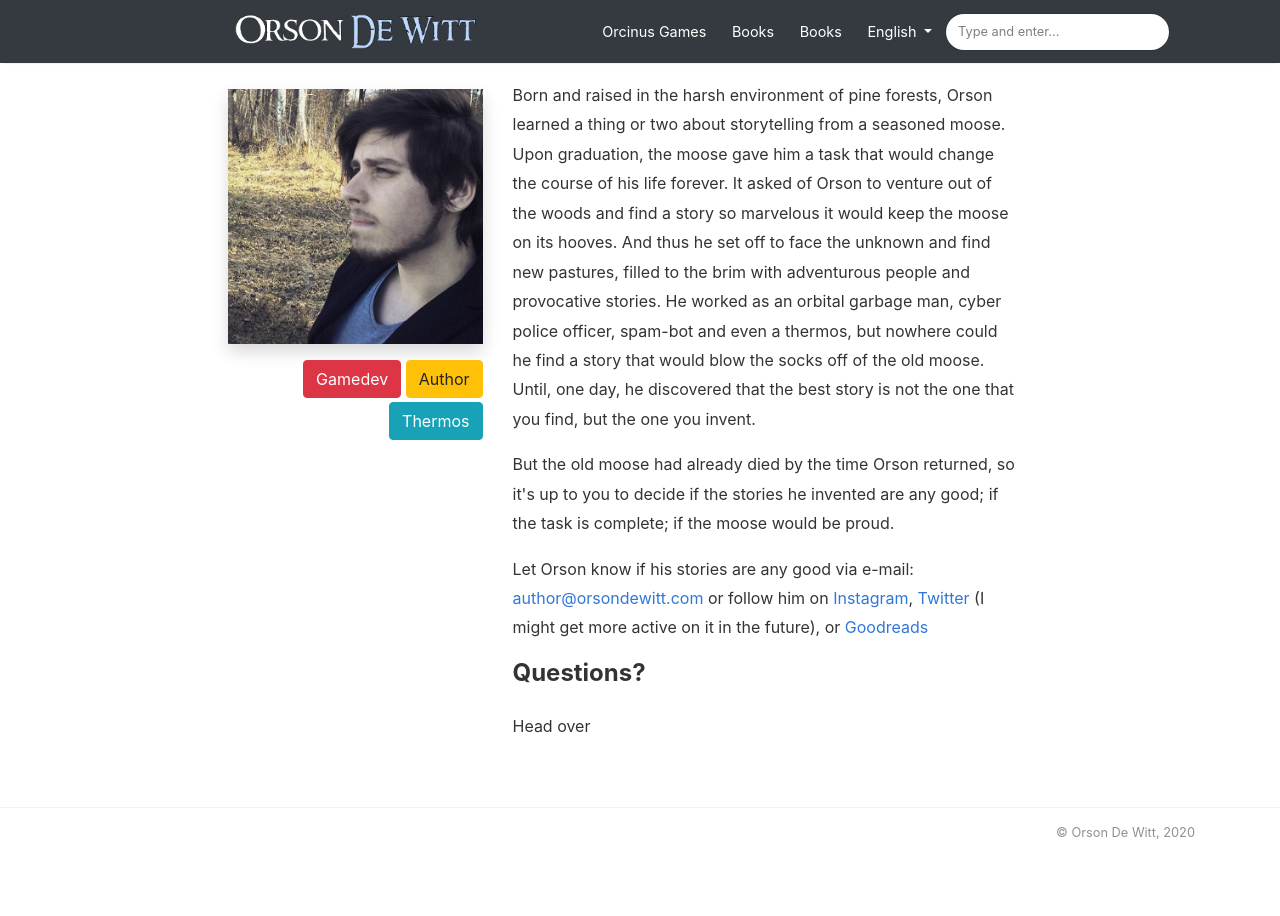
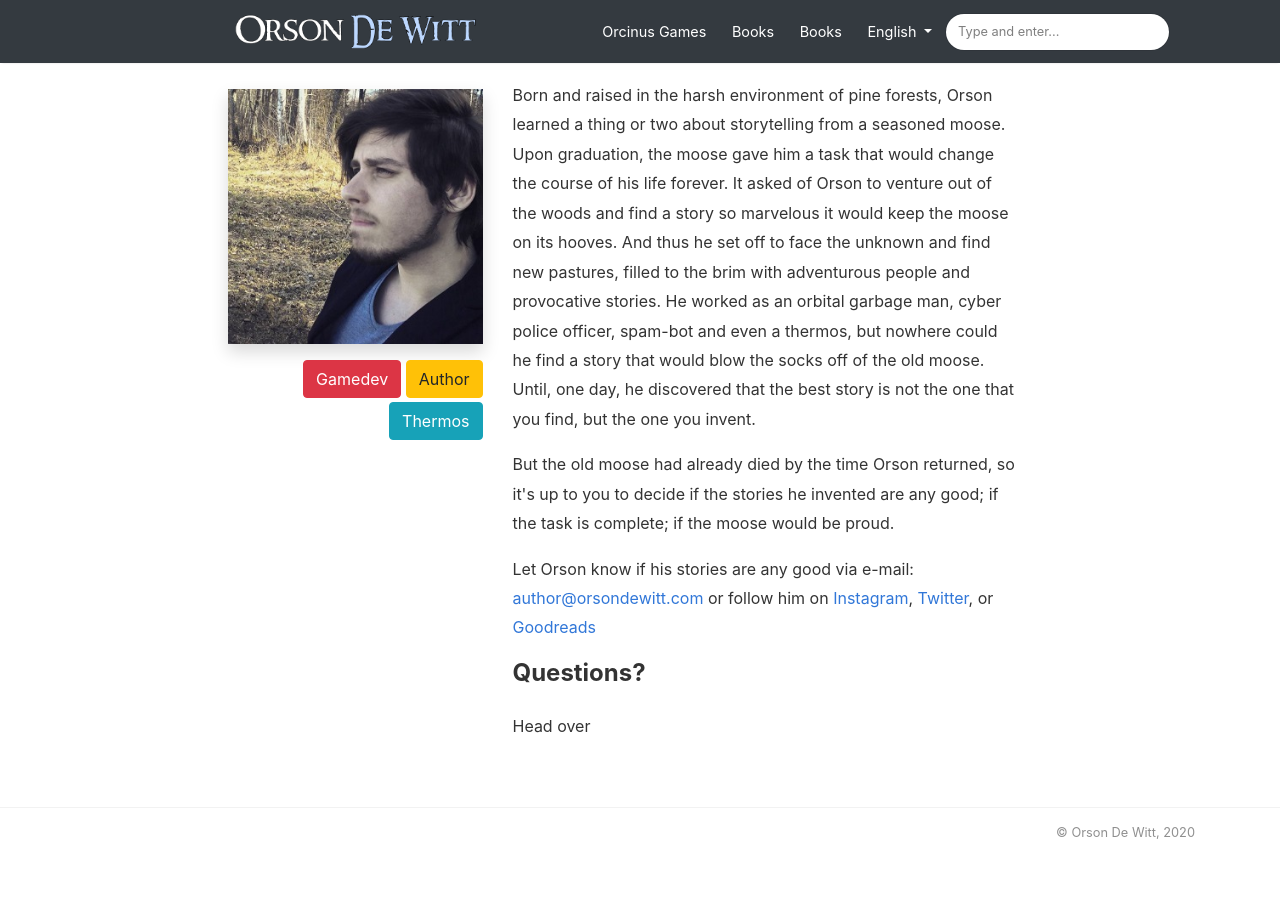
Before and after one commit to OrsonDWitt/OrsonDWitt.github.io, a Jekyll site: the page built from _pages/about.md, in a window 1280 px wide. Built offline with Jekyll 4.4.1, drawn with Linux system fonts in a browser that asks for light colours; nearby versions of some CDN libraries.

Commit message:
Update about.md

```diff
--- a/_pages/about.md
+++ b/_pages/about.md
@@ -19,7 +19,7 @@ But the old moose had already died by the time Orson returned, so it's up to you
 Let Orson know if his stories are any good via e-mail: <a href="mailto:author@orsondewitt.com">author@orsondewitt.com</a> or follow him on
 
 <a href="http://instagram.com/OrsonDeWitt" target="_blank" alt="Instagram" title="Follow on Instagram">Instagram</a>,
-<a href="http://twitter.com/intent/follow?source=followbutton&variant=1.0&screen_name=OrsonDeWitt" target="_blank" alt="Twitter" title="Follow on Twitter">Twitter</a> (I might get more active on it in the future), or
+<a href="http://twitter.com/intent/follow?source=followbutton&variant=1.0&screen_name=OrsonDeWitt" target="_blank" alt="Twitter" title="Follow on Twitter">Twitter</a>, or
 <a href="https://www.goodreads.com/OrsonDeWitt" target="_blank" alt="Goodreads" title="Follow on Goodreads">Goodreads</a>
 </p>
 
```
